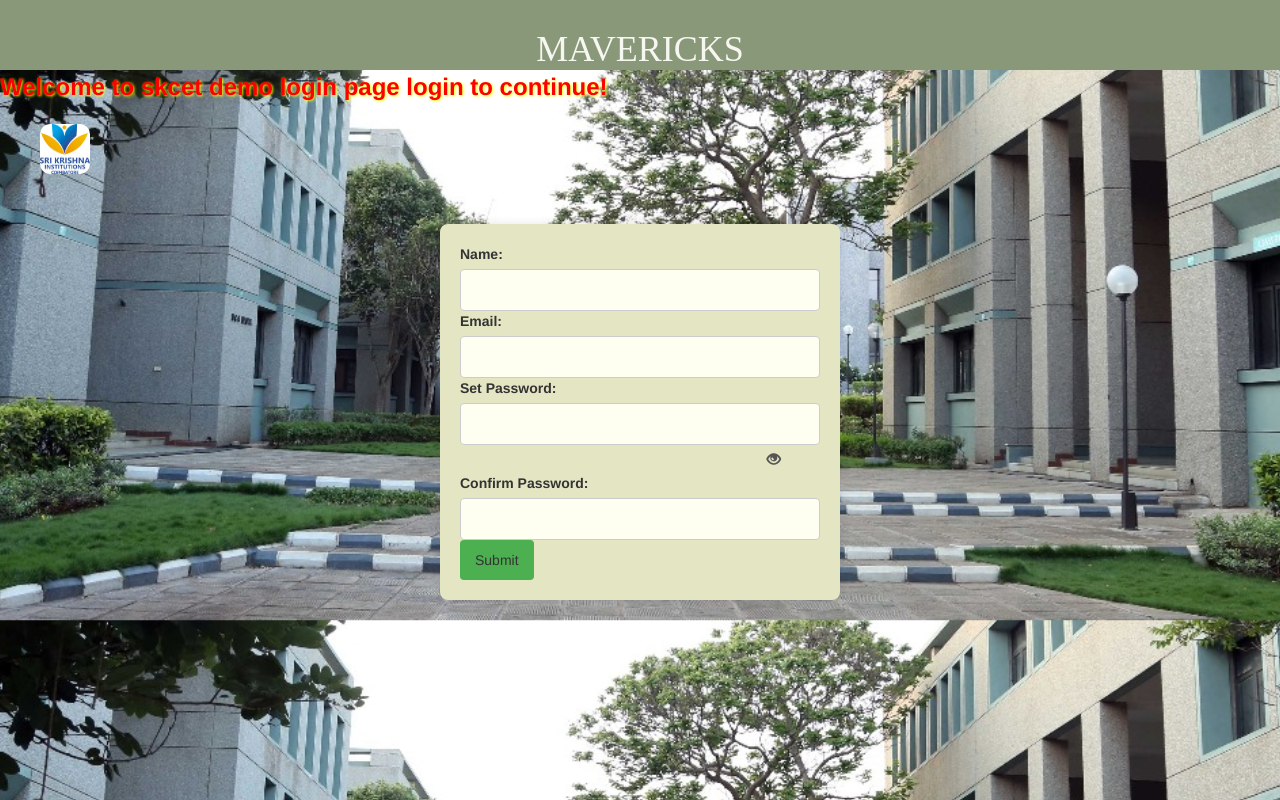
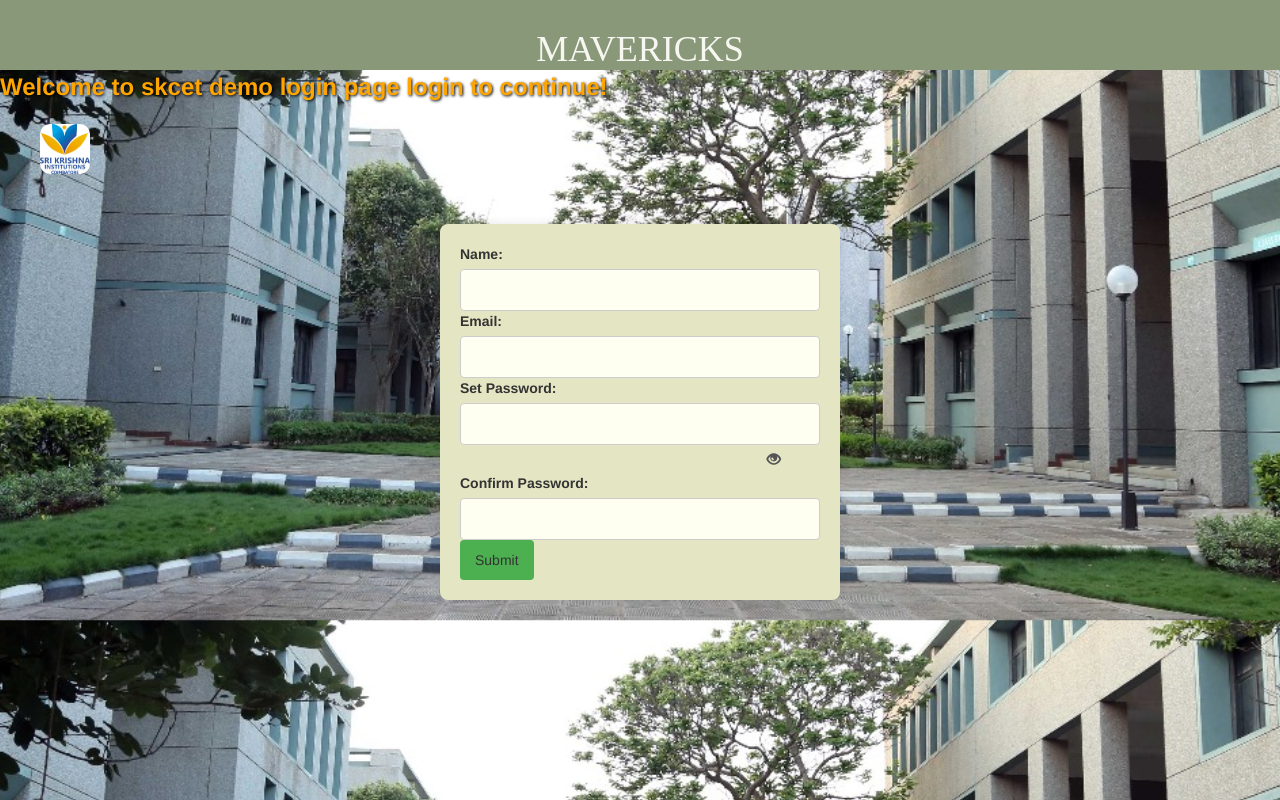
Before and after one commit to praven06/mavericks, a plain HTML site: page index.html in a window 1280 px wide. Drawn offline with nearby package versions, Linux system fonts and the light colour scheme.

Commit message:
Update frontpage.css

```diff
--- a/frontpage.css
+++ b/frontpage.css
@@ -27,11 +27,11 @@ body {
     overflow: hidden;
     position: relative;
     animation: marquee 10s linear infinite;
-    color:red;
+    color:orange;
     font-style: bold;
     font-weight: bolder;
     font-size:24px;
-    text-shadow: 1px 1px 3px yellow;
+    text-shadow: 1px 1px 3px black;
 
   }
 
```
